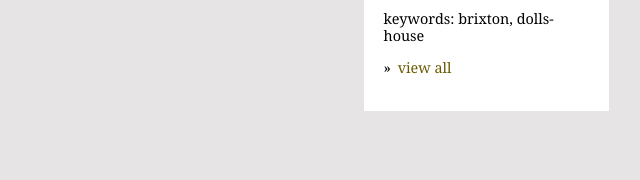
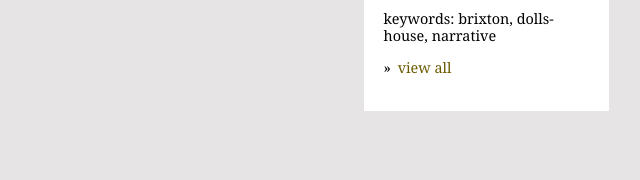
Before and after one commit to badzelda/Badzelda.com, an Eleventy site: page src/content/art/01-breakfasting-alone.md in a window 1280 px wide. Shown: the part 1356-1536 px from the top of the page, 491-1131 px from the left. Built offline with nearby package versions, Linux system fonts and the light colour scheme; Eleventy itself is replaced by a stand-in of ours; files that its build step writes are made by us from their sources.

```diff
--- a/src/content/art/01-breakfasting-alone.md
+++ b/src/content/art/01-breakfasting-alone.md
@@ -9,7 +9,7 @@ category: photography
 categorySlug: photography
 categoryLabel: "Photography"
 medium: "Photography"
-keywords: "brixton, dolls-house"
+keywords: "brixton, dolls-house, narrative"
 sequenceGroup: "Dolls-house story"
 image: "/img/art/photography/dolls-house-story/01-breakfasting-alone.jpg"
 description: "Breakfasting Alone"
```
Also changed, not shown: 2 other files.
